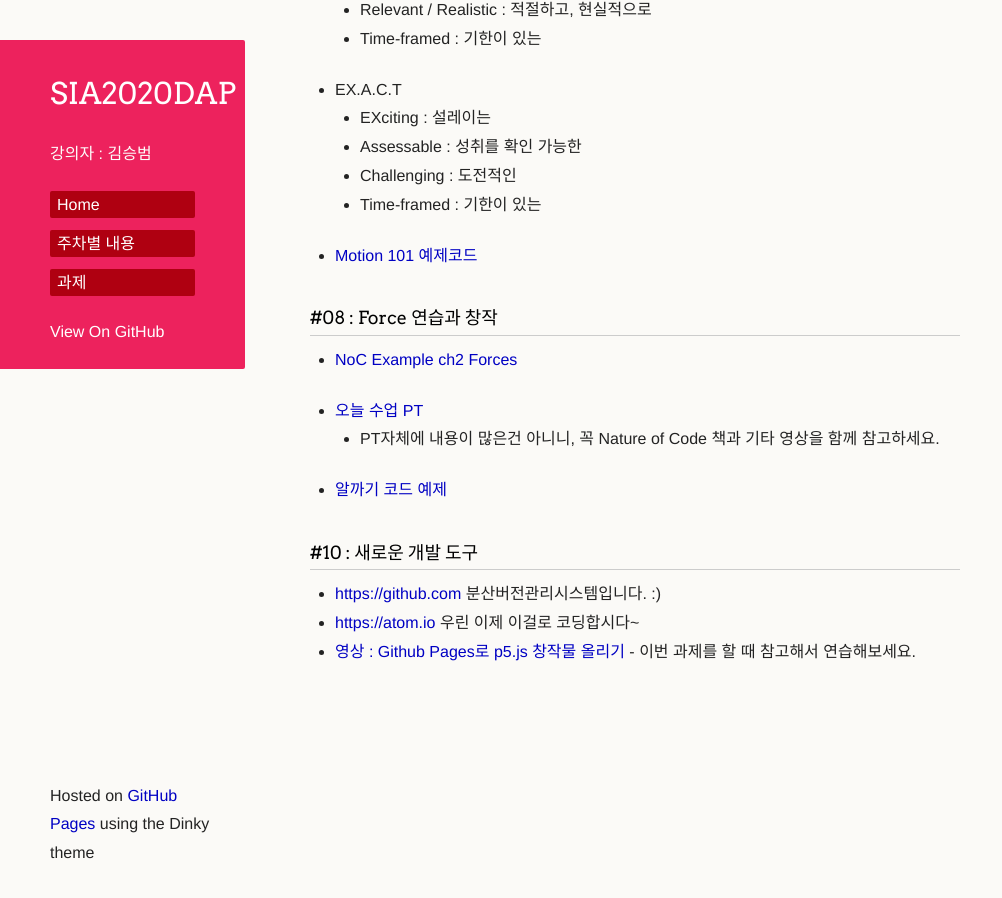
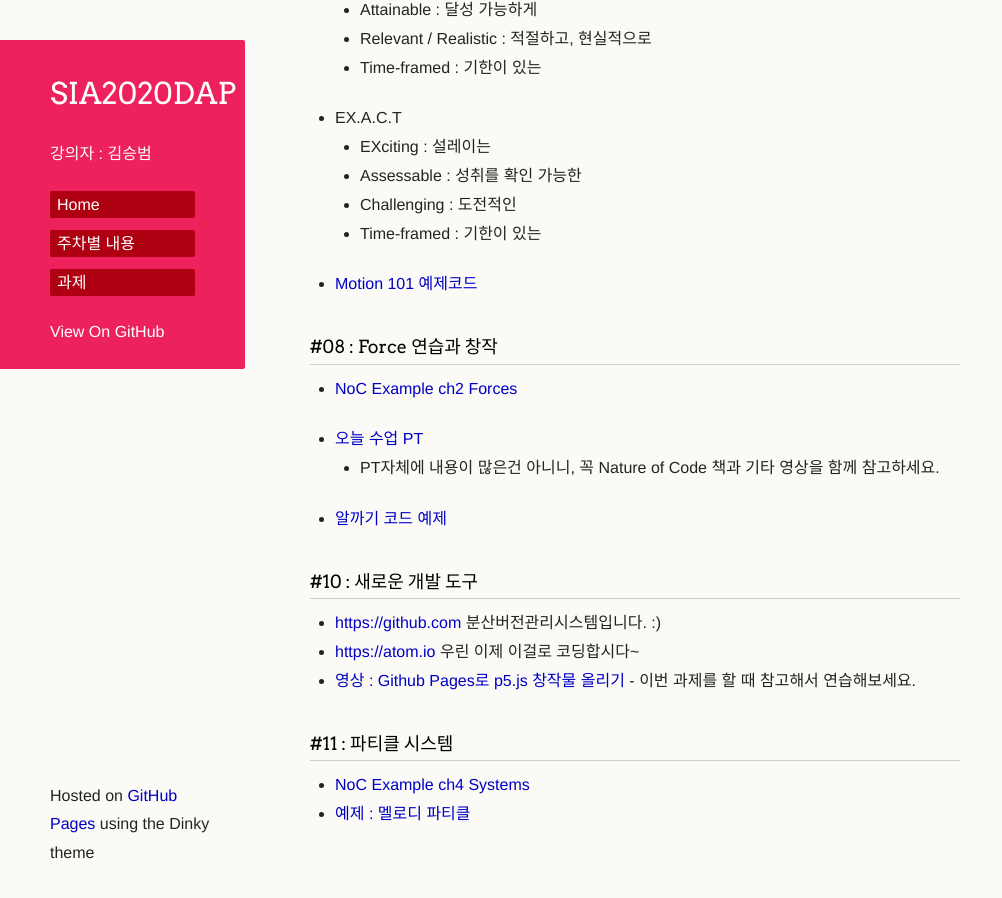
Before and after one commit to picxenk/SIA2020DAP, a Jekyll site: the page built from curriculum.md, in a window 1280 px wide and 900 px high, scrolled down 2244 px. Shown: the whole window, without its empty margins (0-1002 px from the left). Built offline with Jekyll 4.4.1, drawn with Linux system fonts in a browser that asks for light colours; our own code applies the rules of GitHub Pages for plain Markdown files; a script that is not in the unit is left out; the repository's description, which GitHub fills in, is left out.

Commit message:
Update curriculum.md

```diff
--- a/curriculum.md
+++ b/curriculum.md
@@ -81,3 +81,7 @@
  * <https://github.com> 분산버전관리시스템입니다. :)
  * <https://atom.io> 우린 이제 이걸로 코딩합시다~
  * [영상 : Github Pages로 p5.js 창작물 올리기](https://youtu.be/DQpdaC3tgs4) - 이번 과제를 할 때 참고해서 연습해보세요.
+
+### #11 : 파티클 시스템
+ * [NoC Example ch4 Systems](https://github.com/nature-of-code/noc-examples-p5.js/tree/master/chp04_systems)
+ * [예제 : 멜로디 파티클](https://editor.p5js.org/picxenk@gmail.com/sketches/N6Sm6mJX0)
```
